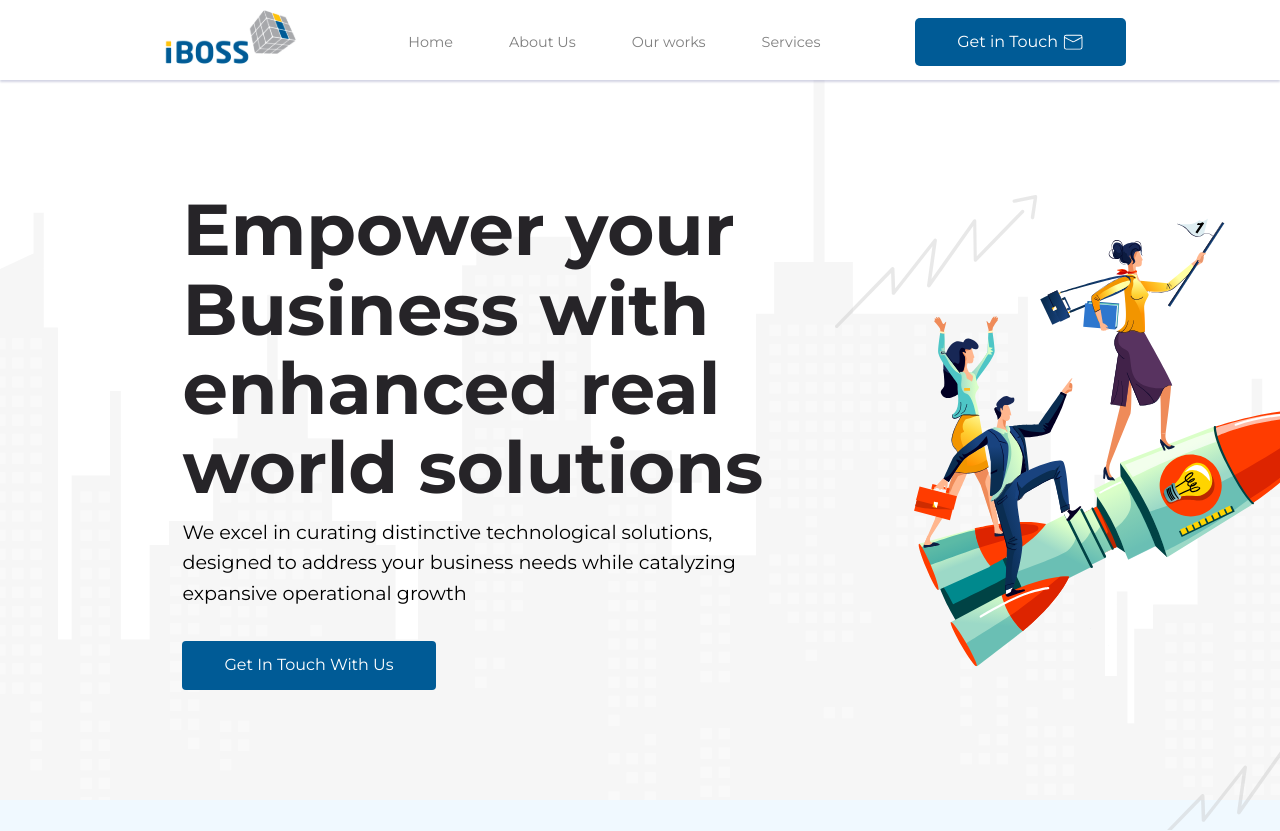
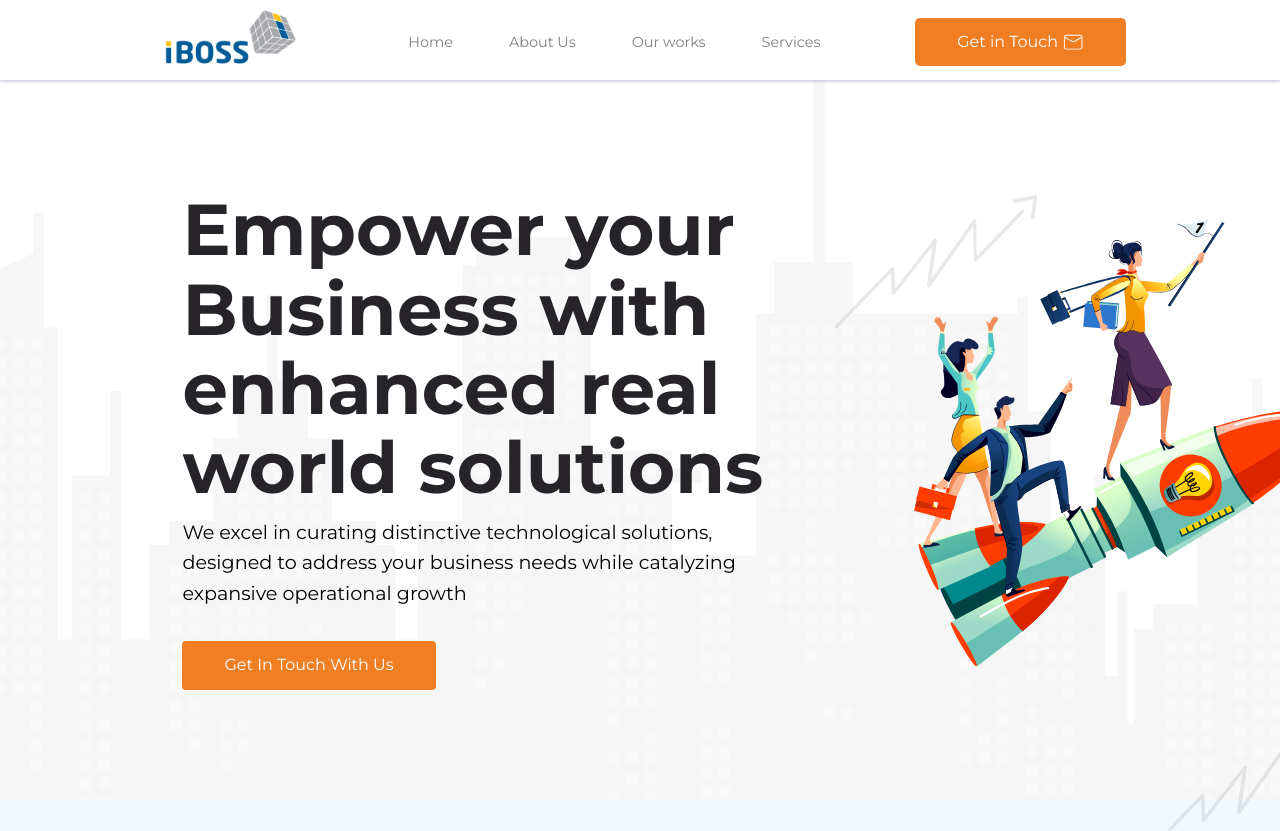
Before and after one commit to iBoss-Africa/quantum-website, a React (Create React App) app: page / in a window 1280 px wide. Shown: the top 831 px of the page. Built offline with nearby package versions, Linux system fonts and the light colour scheme.

Commit message:
update README, index.css and package.json files

```diff
--- a/package.json
+++ b/package.json
@@ -1,5 +1,5 @@
 {
-  "name": "iboss-landing-page",
+  "name": "quantum-landing-page",
   "version": "0.1.0",
   "private": true,
   "dependencies": {
--- a/src/index.css
+++ b/src/index.css
@@ -15,7 +15,7 @@
     --dark-lightness: 44%;
     --light-lightness: 94%;
     --white-lightness: 100%;
-    --color-primary: hsl(203.6,100%,29.41%);
+    --color-primary: hsl(27, 87%, 54%);
     --color-white: hsl(0, 5%, var(--white-lightness));
     --color-light: hsl(var(--primary-hue), 5%, var(--light-lightness));
     --color-black: hsl(var(--primary-hue), 5%, var(--black-lightness));
```
Also changed, not shown: 1 other file (tests, documents, lock files or other folders).
